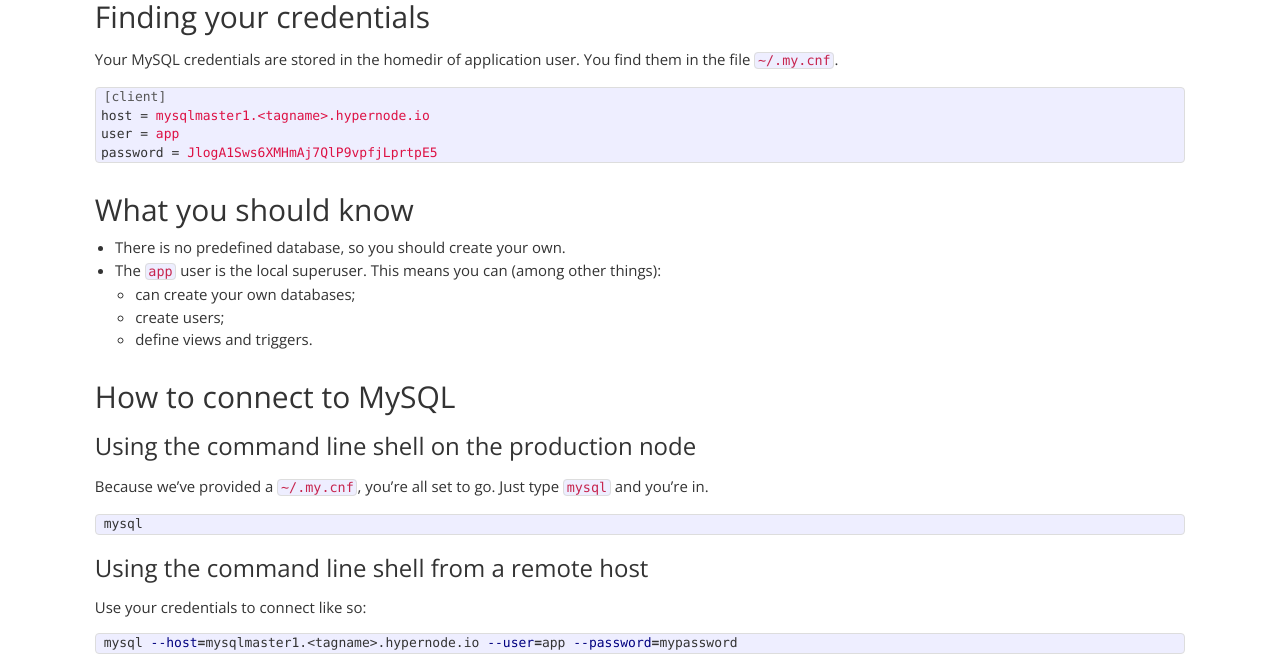
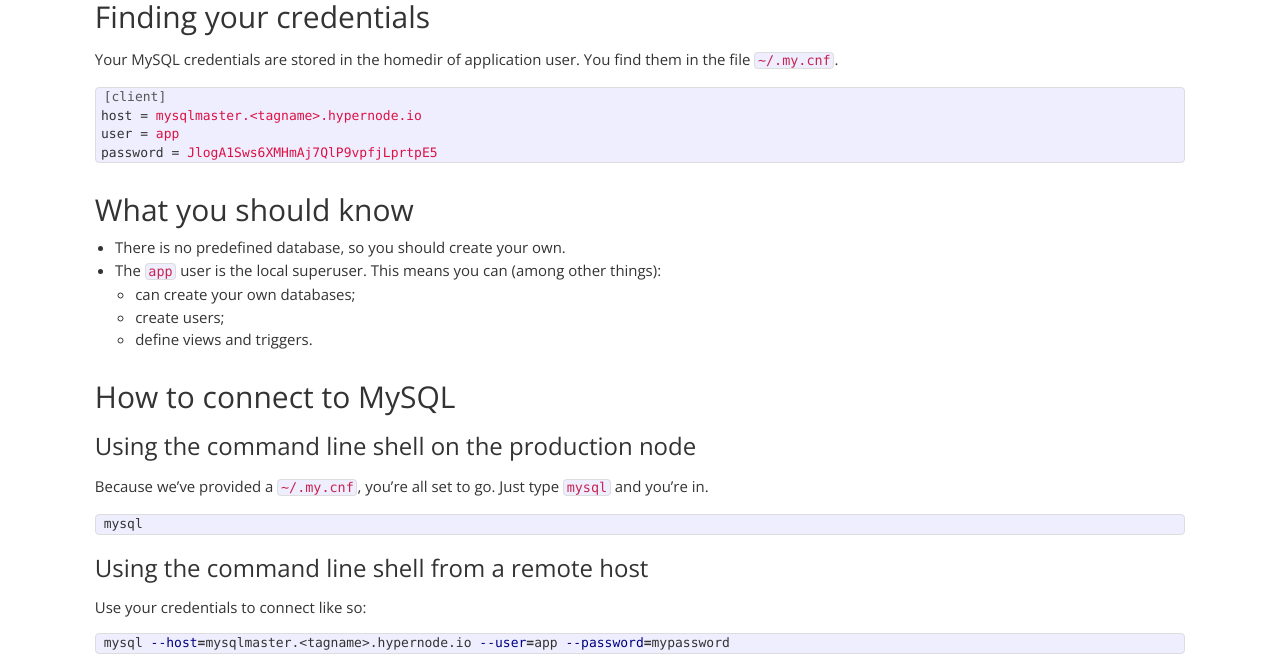
Before and after one commit to damnlie/hypernode.github.io, a Jekyll site: the page built from _posts/2014-02-12-using-mysql-on-hypernode.md, in a window 1280 px wide and 900 px high. Shown: the part 237-897 px from the top of the window. Built offline with Jekyll 4.4.1, drawn with Linux system fonts in a browser that asks for light colours; nearby versions of some CDN libraries; Markdown is read by kramdown in place of the engine named in the settings; a script that is not in the unit is left out.

Commit message:
Update 2014-02-12-using-mysql-on-hypernode.md
record for mysqlmaster has no id

````diff
--- a/_posts/2014-02-12-using-mysql-on-hypernode.md
+++ b/_posts/2014-02-12-using-mysql-on-hypernode.md
@@ -12,7 +12,7 @@ Your MySQL credentials are stored in the homedir of application user. You find t
 
 ```ini
 [client]
-host = mysqlmaster1.<tagname>.hypernode.io
+host = mysqlmaster.<tagname>.hypernode.io
 user = app
 password = JlogA1Sws6XMHmAj7QlP9vpfjLprtpE5
 ```
@@ -42,7 +42,7 @@ mysql
 Use your credentials to connect like so:
 
 ```bash
-mysql --host=mysqlmaster1.<tagname>.hypernode.io --user=app --password=mypassword
+mysql --host=mysqlmaster.<tagname>.hypernode.io --user=app --password=mypassword
 ```
 
 
````
